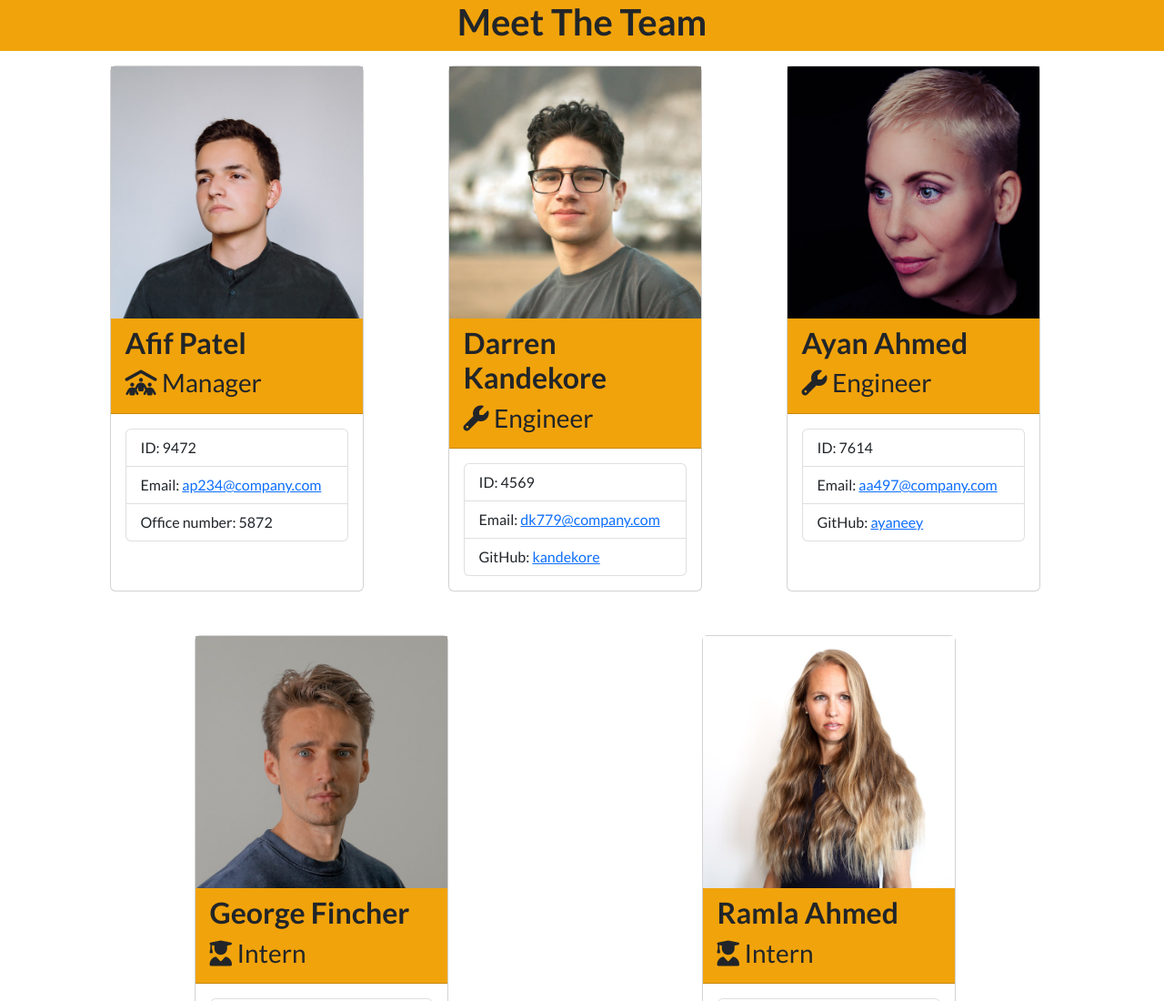
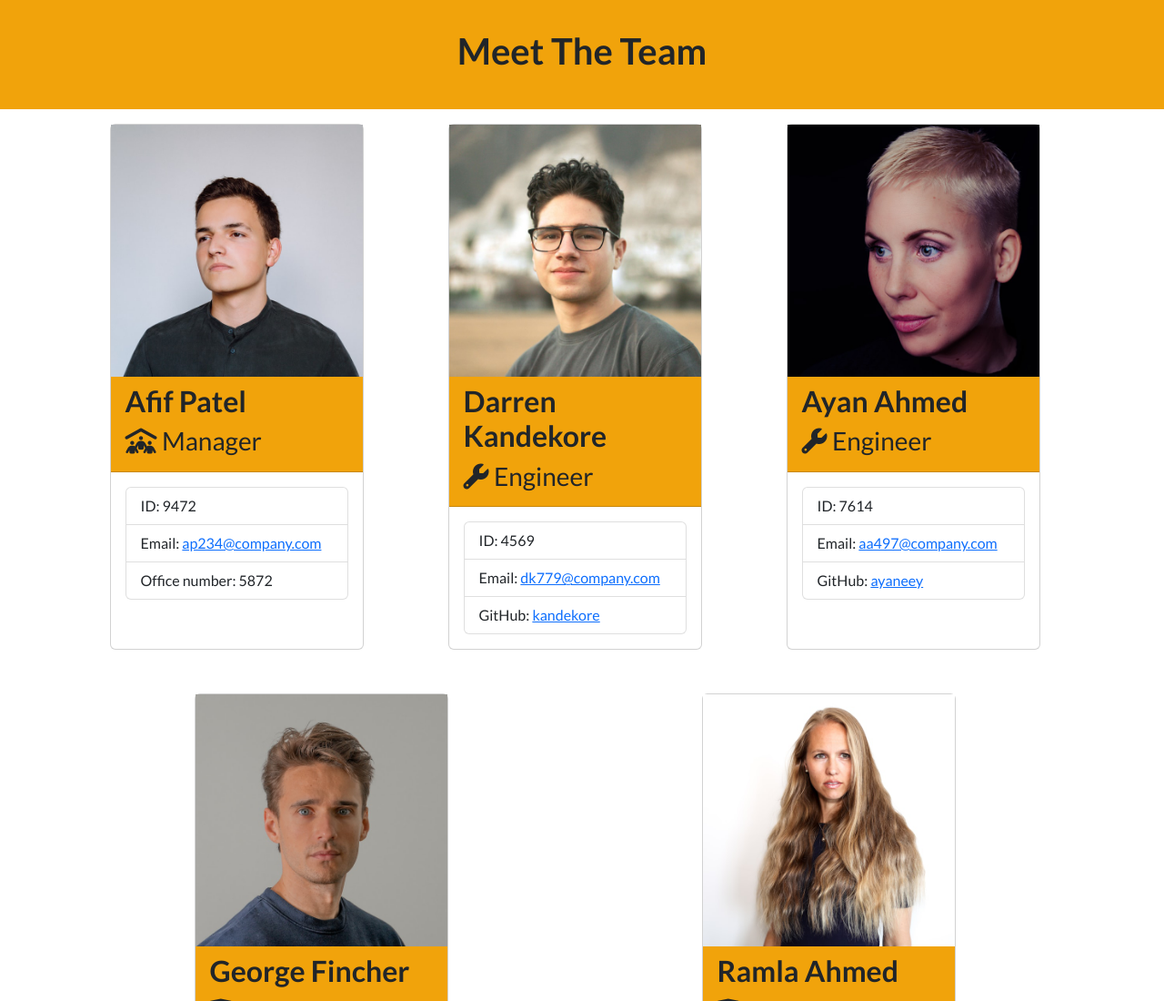
Before and after one commit to TheInfamousGrim/team-profile-generator, a website: page src/main.html in a window 1280 px wide. Shown: the top 1100 px of the page at 91% size. Drawn offline with nearby package versions, Linux system fonts and the light colour scheme.

```diff
--- a/src/style.css
+++ b/src/style.css
@@ -17,6 +17,7 @@
 
 .team-profile-header {
   background-color: #f1a30b;
+  padding: 2rem;
 }
 
 /* -------------------------------------------------------------------------- */
--- /dev/null
+++ b/src/templateHTML.js
@@ -0,0 +1 @@
+// create all the different team cards based off the inputs
```
Also changed, not shown: lib/Employee.js (added), lib/Engineer.js (added), lib/Intern.js (added), lib/Manager.js (added).
